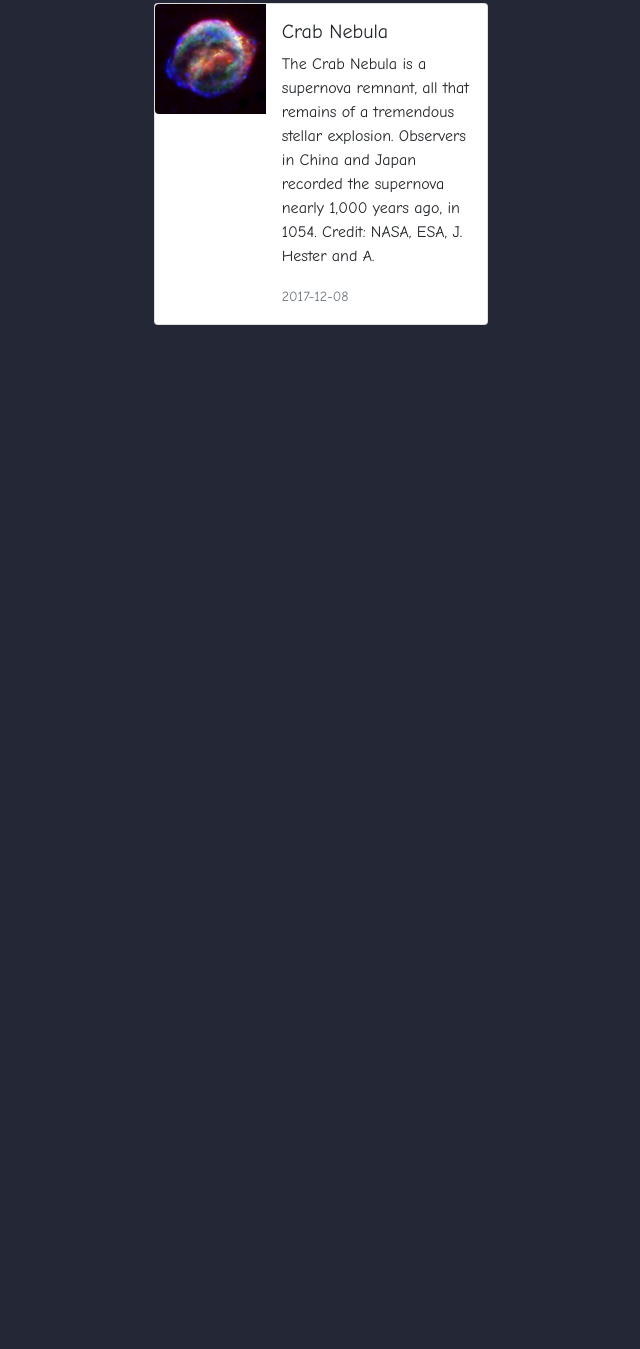
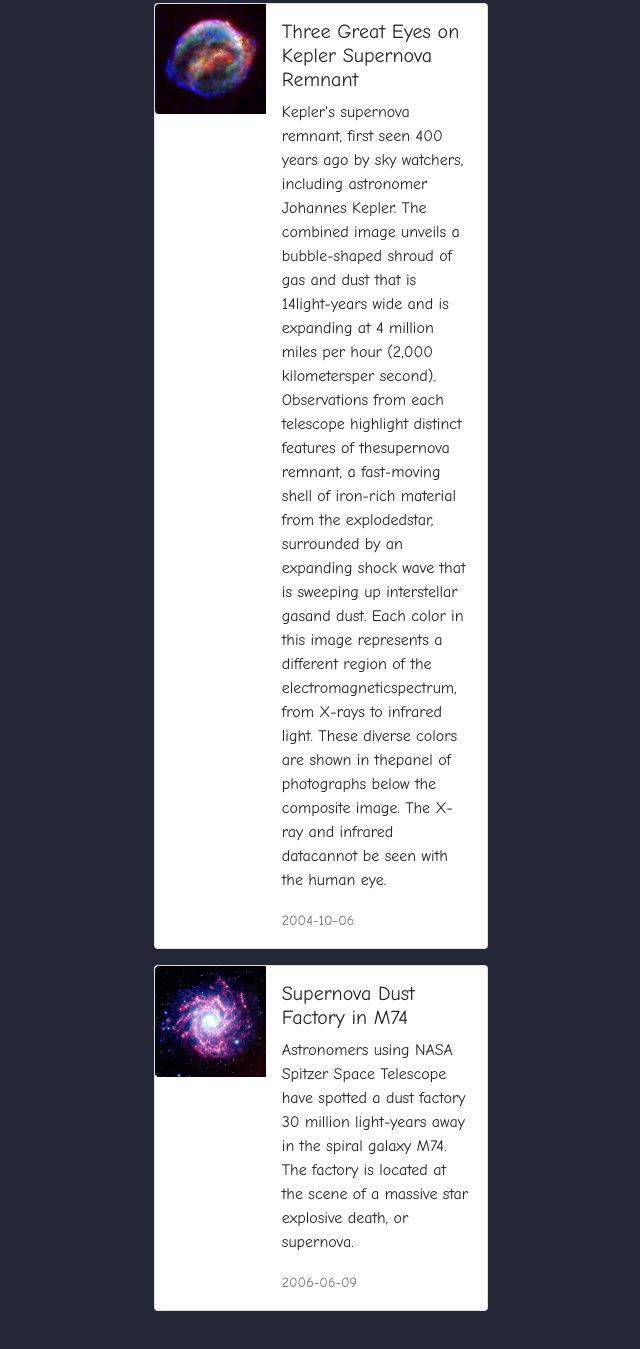
Before and after one commit to Guilherme-Cabral/Landing-Page, a plain HTML site: page index.html in a window 1280 px wide. Shown: the part 487-1836 px from the top of the page, without its empty margins (319-959 px from the left). Before the commit the page ends 940 px from the top, so only its background shows below. Drawn offline with nearby package versions, Linux system fonts and the light colour scheme.

Commit message:
adding one more card and text

```diff
--- a/index.html
+++ b/index.html
@@ -94,11 +94,23 @@
                         </div>
                         <div class="col-md-8">
                             <div class="card-body">
-                                <h5 class="card-title">Crab Nebula</h5>
-                                <p class="card-text">The Crab Nebula is a supernova remnant, all that remains of a
-                                    tremendous stellar explosion. Observers in China and Japan recorded the supernova
-                                    nearly 1,000 years ago, in 1054. Credit: NASA, ESA, J. Hester and A.</p>
-                                <p class="card-text"><small class="text-muted">2017-12-08</small></p>
+                                <h5 class="card-title">Three Great Eyes on Kepler Supernova Remnant</h5>
+                                <p class="card-text"> Kepler's supernova remnant, first seen 400 years ago by sky watchers, including astronomer Johannes Kepler. The combined image unveils a bubble-shaped shroud of gas and dust that is 14light-years wide and is expanding at 4 million miles per hour (2,000 kilometersper second). Observations from each telescope highlight distinct features of thesupernova remnant, a fast-moving shell of iron-rich material from the explodedstar, surrounded by an expanding shock wave that is sweeping up interstellar gasand dust. Each color in this image represents a different region of the electromagneticspectrum, from X-rays to infrared light. These diverse colors are shown in thepanel of photographs below the composite image. The X-ray and infrared datacannot be seen with the human eye.</p>
+                                <p class="card-text"><small class="text-muted">2004-10-06</small></p>
+                            </div>
+                        </div>
+                    </div>
+                </div>
+                <div class="card mb-3">
+                    <div class="row g-0">
+                        <div class="col-md-4">
+                            <img src="./assets/img/img3.jpg" class="img-fluid rounded-start" alt="universe">
+                        </div>
+                        <div class="col-md-8">
+                            <div class="card-body">
+                                <h5 class="card-title">Supernova Dust Factory in M74</h5>
+                                <p class="card-text">Astronomers using NASA Spitzer Space Telescope have spotted a dust factory 30 million light-years away in the spiral galaxy M74. The factory is located at the scene of a massive star explosive death, or supernova.</p>
+                                <p class="card-text"><small class="text-muted">2006-06-09</small></p>
                             </div>
                         </div>
                     </div>
```
